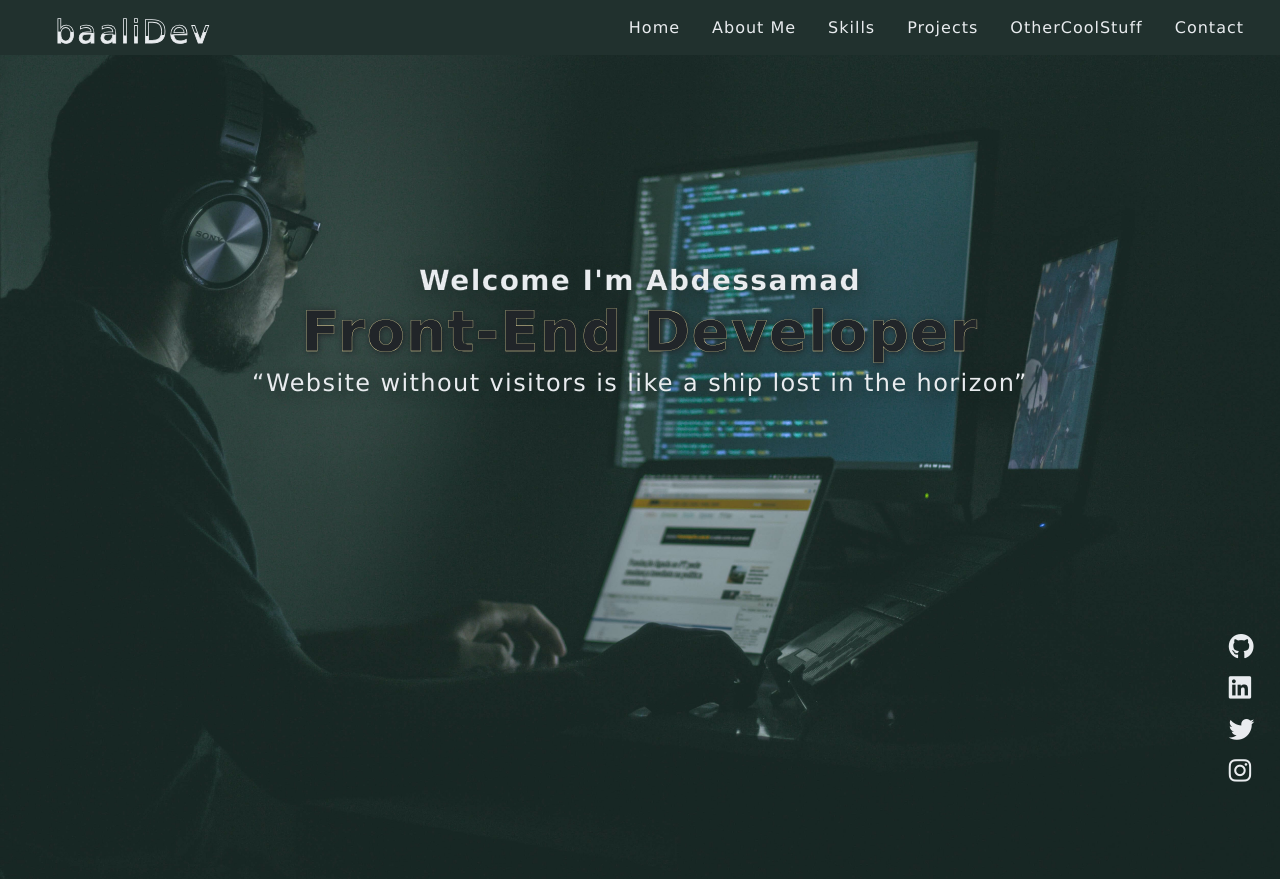
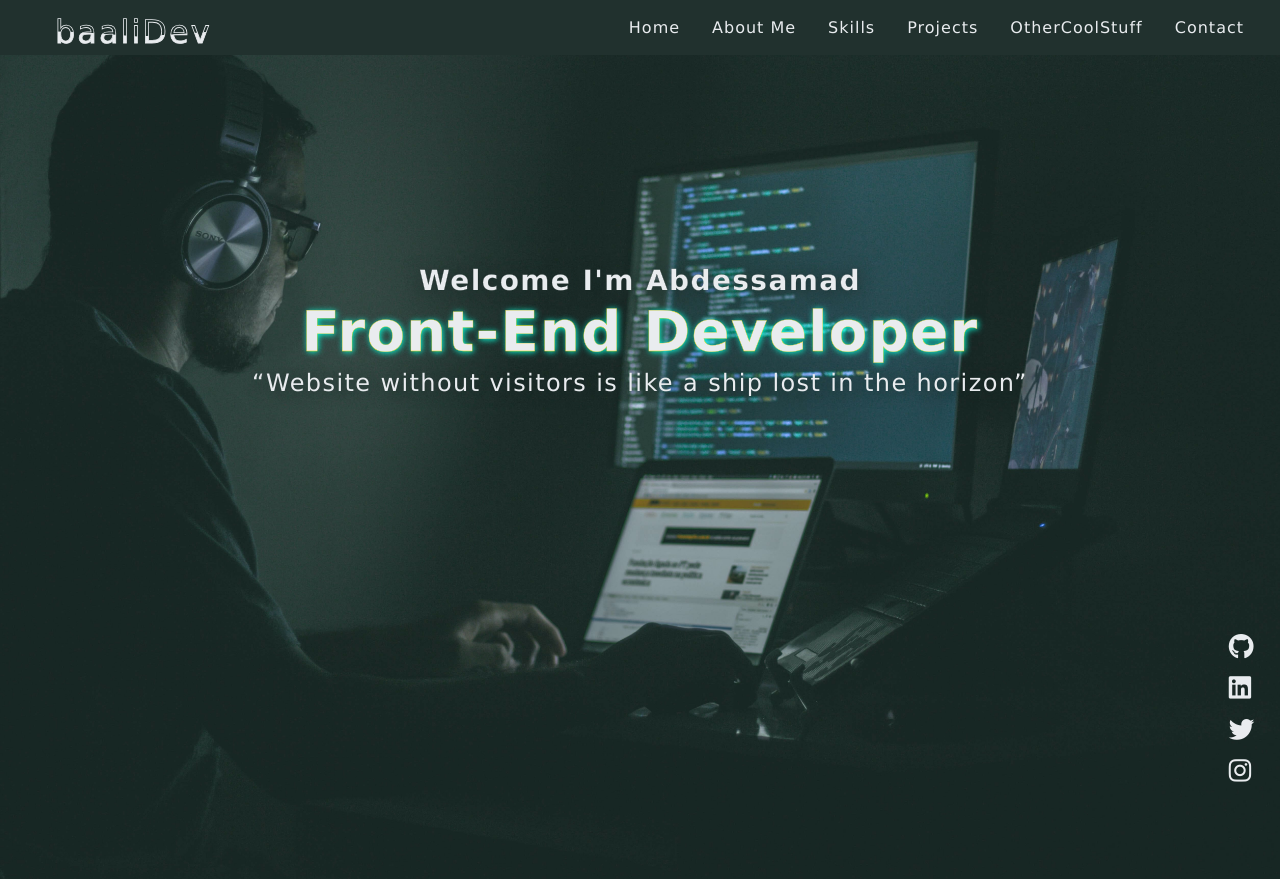
Before and after one commit to AbdessamadBaali/my-Portfolio, a PHP site: page / in a window 1280 px wide. Shown: the top 879 px of the page. Run offline with PHP 8.4, Linux system fonts and the light colour scheme.

Commit message:
baali commintinh

```diff
--- a/styles/style.css
+++ b/styles/style.css
@@ -103,9 +103,8 @@ main #home .content-home {
     font-weight: 600;
 }
 .content-home h1{
-    color: #212529;
-    text-shadow: 1px 1px 6px;
-    -webkit-text-stroke: 0.3px #fea;
+    text-shadow: 1px 1px 6px #08fdd8;
+    -webkit-text-stroke: 0.3px #ffd700;
 }
 main #home .content-home q {  -webkit-text-stroke: 0px;}
 main #home .social-media{
```
